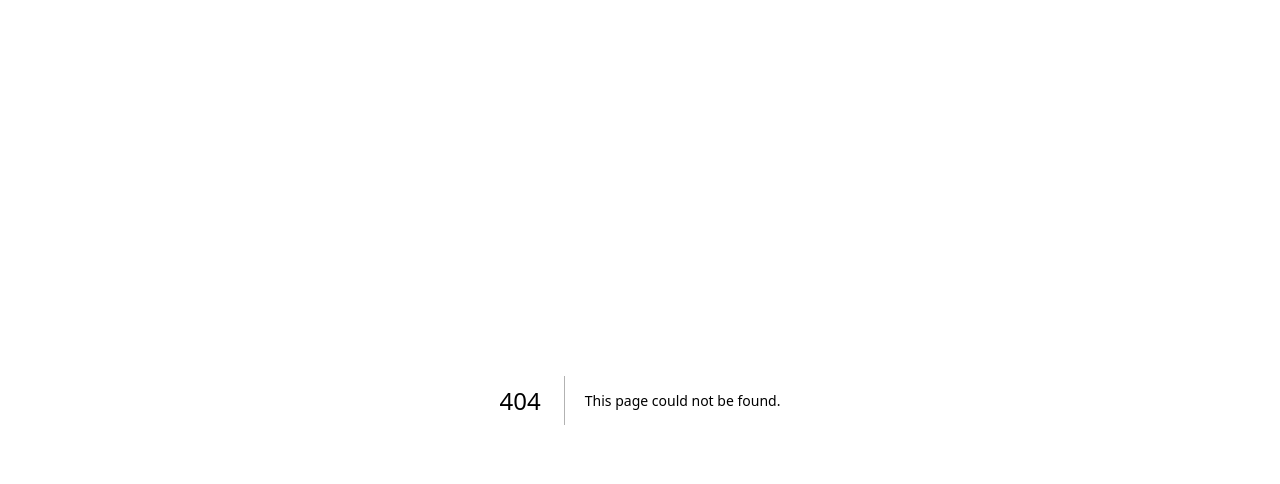
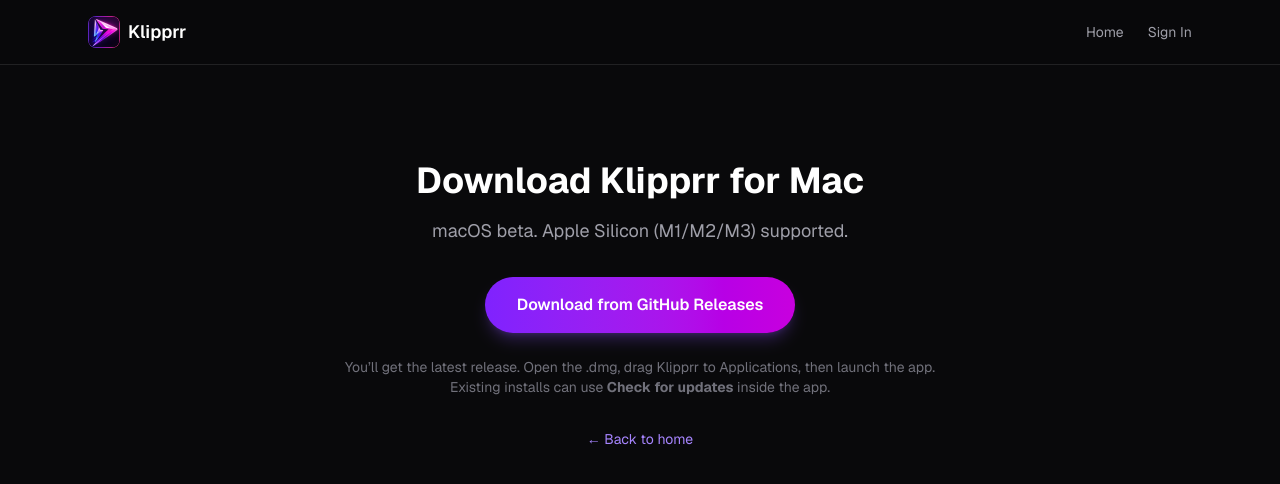
Before and after one commit to Fredddzik/klipprr, a Next.js app in the folder website-klipprr/: page /download in a window 1280 px wide. Before the commit this address had no page. Shown: the top 484 px of the page. Built offline with nearby package versions, Linux system fonts and the light colour scheme.

Commit message:
Download app for macos

```diff
--- /dev/null
+++ b/website-klipprr/app/download/page.tsx
@@ -0,0 +1,57 @@
+import Image from "next/image";
+import Link from "next/link";
+
+export const metadata = {
+  title: "Download Klipprr — macOS Beta",
+  description: "Download the Klipprr desktop app for Mac. Create viral clips from YouTube, Twitch, and local videos.",
+};
+
+export default function DownloadPage() {
+  return (
+    <div className="min-h-screen bg-zinc-950 text-zinc-100">
+      <header className="border-b border-zinc-800/80 bg-zinc-950/90 backdrop-blur">
+        <nav className="mx-auto flex h-16 max-w-6xl items-center justify-between px-6">
+          <Link href="/" className="flex items-center gap-2">
+            <Image src="/logo.png" alt="Klipprr" width={32} height={32} className="rounded-lg" />
+            <span className="text-lg font-semibold text-white">Klipprr</span>
+          </Link>
+          <div className="flex items-center gap-6">
+            <Link href="/" className="text-sm text-zinc-400 hover:text-white transition">
+              Home
+            </Link>
+            <Link href="/login" className="text-sm text-zinc-400 hover:text-white transition">
+              Sign In
+            </Link>
+          </div>
+        </nav>
+      </header>
+
+      <main className="mx-auto max-w-2xl px-6 py-24 text-center">
+        <h1 className="text-3xl font-bold text-white sm:text-4xl">
+          Download Klipprr for Mac
+        </h1>
+        <p className="mt-4 text-lg text-zinc-400">
+          macOS beta. Apple Silicon (M1/M2/M3) supported.
+        </p>
+        <a
+          href="https://github.com/Fredddzik/klipprr/releases/latest"
+          target="_blank"
+          rel="noopener noreferrer"
+          className="mt-8 inline-flex items-center gap-2 rounded-full bg-gradient-to-r from-violet-600 to-fuchsia-600 px-8 py-4 text-base font-semibold text-white shadow-lg shadow-violet-500/25 hover:from-violet-500 hover:to-fuchsia-500 transition"
+        >
+          Download from GitHub Releases
+        </a>
+        <p className="mt-6 text-sm text-zinc-500">
+          You’ll get the latest release. Open the .dmg, drag Klipprr to Applications, then launch the app.
+          Existing installs can use <strong>Check for updates</strong> inside the app.
+        </p>
+        <Link
+          href="/"
+          className="mt-8 inline-block text-sm text-violet-400 hover:text-violet-300 transition"
+        >
+          ← Back to home
+        </Link>
+      </main>
+    </div>
+  );
+}
--- a/website-klipprr/app/page.tsx
+++ b/website-klipprr/app/page.tsx
@@ -51,9 +51,17 @@
             lightning-fast exports — no AI, just you in control.
           </p>
           <div className="mt-10 flex flex-wrap items-center justify-center gap-4">
+            <a
+              href="https://github.com/Fredddzik/klipprr/releases/latest"
+              target="_blank"
+              rel="noopener noreferrer"
+              className="rounded-full bg-gradient-to-r from-violet-600 to-fuchsia-600 px-6 py-3 text-sm font-semibold text-white shadow-lg shadow-violet-500/25 hover:from-violet-500 hover:to-fuchsia-500 transition"
+            >
+              Download for Mac
+            </a>
             <Link
               href="/login"
-              className="rounded-full bg-gradient-to-r from-violet-600 to-fuchsia-600 px-6 py-3 text-sm font-semibold text-white shadow-lg shadow-violet-500/25 hover:from-violet-500 hover:to-fuchsia-500 transition"
+              className="rounded-full border border-zinc-600 bg-zinc-900/50 px-6 py-3 text-sm font-medium text-white hover:border-zinc-500 hover:bg-zinc-800/50 transition"
             >
               Start Clipping for Free
             </Link>
@@ -261,6 +269,11 @@
                 <h4 className="text-sm font-semibold text-white">Product</h4>
                 <ul className="mt-3 space-y-2">
                   <li>
+                    <Link href="/download" className="text-sm text-zinc-400 hover:text-white transition">
+                      Download
+                    </Link>
+                  </li>
+                  <li>
                     <a href="#features" className="text-sm text-zinc-400 hover:text-white transition">
                       Features
                     </a>
```
